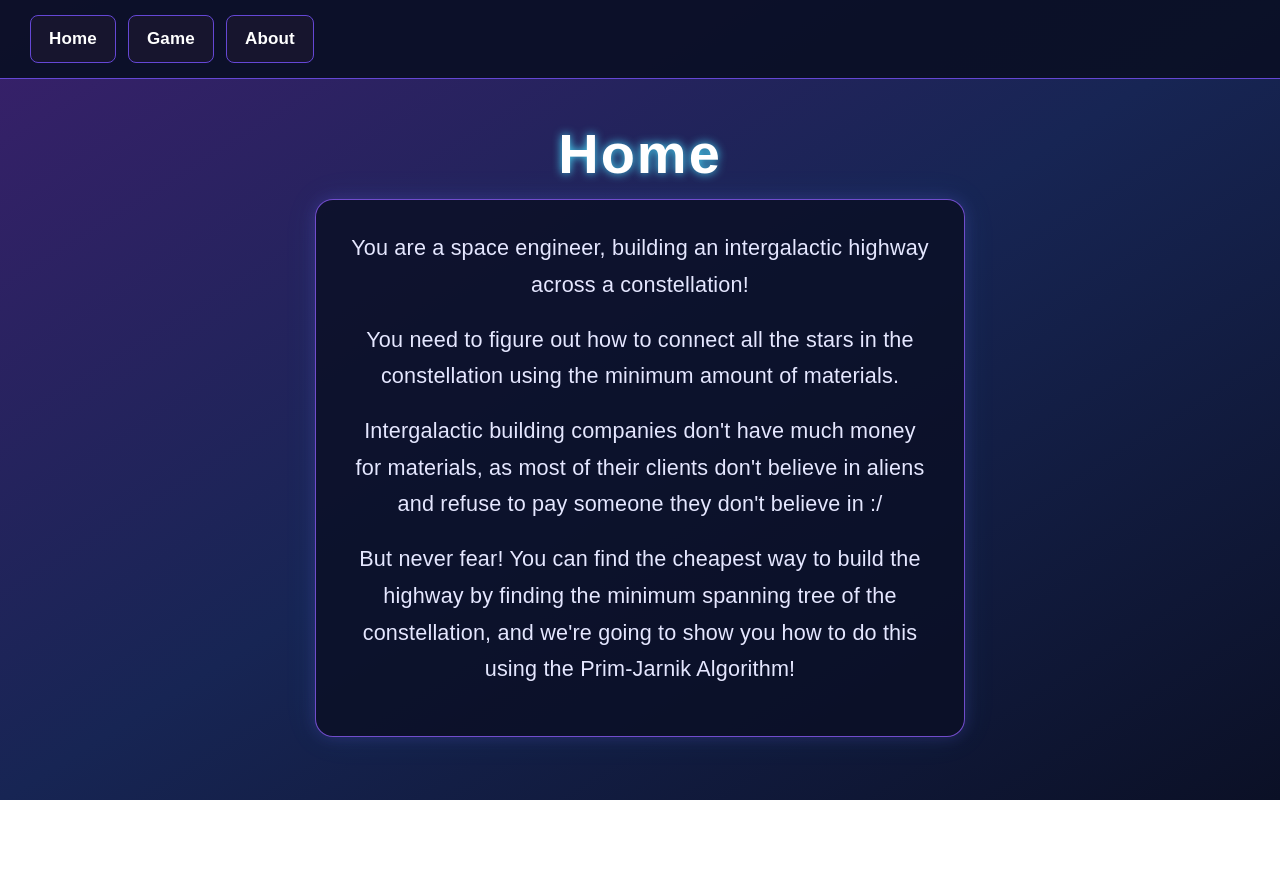
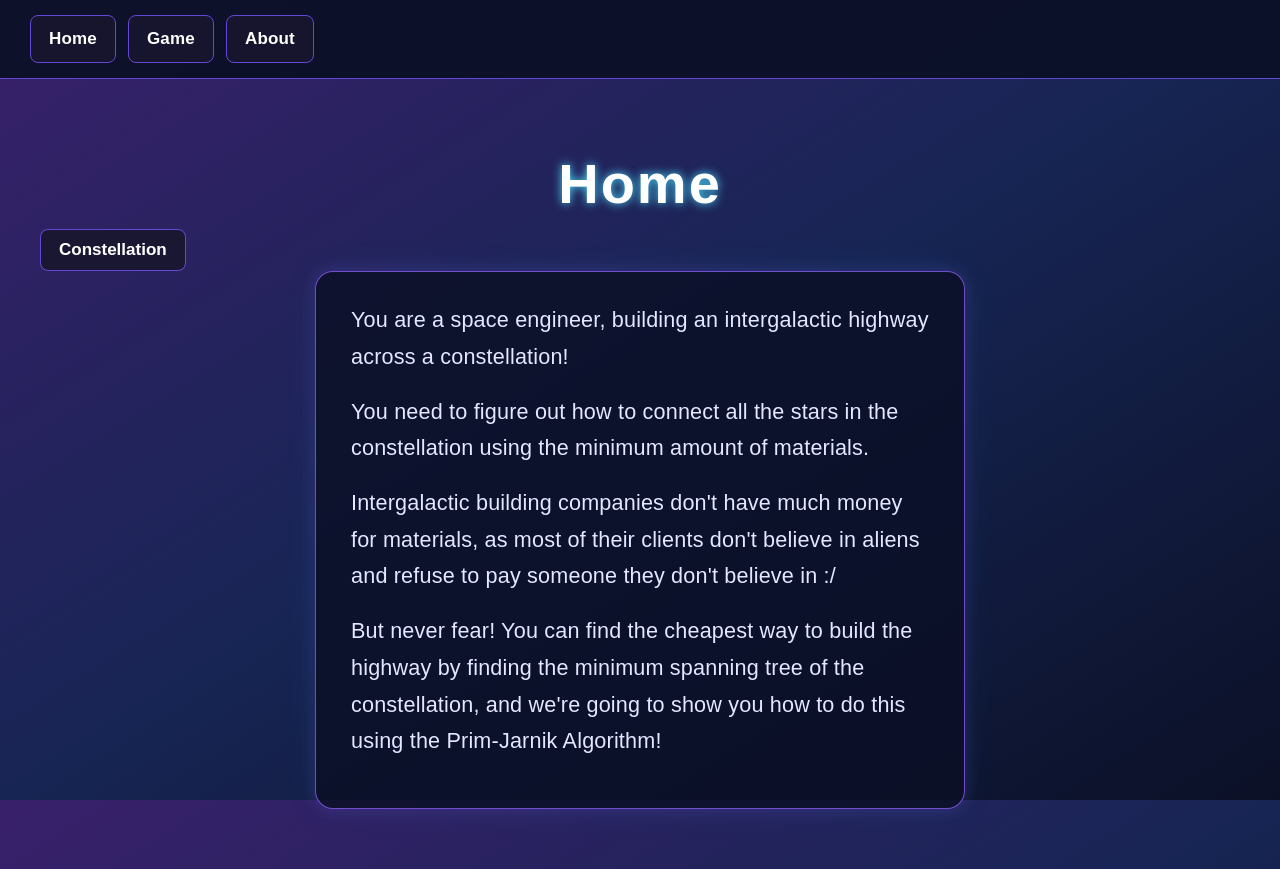
Before and after one commit to Eiznek-II/doyouhavetheguts2026, a React (Vite) app in the folder spanning-the-stars/: page / in a window 1280 px wide. Before the commit the page ends 800 px from the top, so only its background shows below. Built offline with nearby package versions, Linux system fonts and the light colour scheme; grey boxes are pictures that could not be loaded.

Commit message:
added the constellation button

```diff
--- a/spanning-the-stars/src/assets/styles/home.css
+++ b/spanning-the-stars/src/assets/styles/home.css
@@ -1,6 +1,35 @@
-.home-page{
+.home-page {
     padding: 30px 20px;
     box-sizing: border-box;
+
+}
+
+.container{
+    padding: 30px 20px;
+    box-sizing: border-box;
+    text-align: left;
+}
+
+.container h1 {
+    text-align: center;
+}
+
+.collapsible {
+    align-self: flex-start;
+    padding: 10px 18px;
+    background: #17152E;
+    border: 1px solid #6547D5;
+    border-radius: 8px;
+
+    color: white;
+    font-family: 'Rajdhani', sans-serif;
+    font-size: 17px;
+    font-weight: 600;
+    cursor: pointer;
+}
+
+.collapsible:hover {
+    background: #6547D5;
 }
 
 div.text-box {
--- a/spanning-the-stars/src/pages/Home.jsx
+++ b/spanning-the-stars/src/pages/Home.jsx
@@ -1,9 +1,20 @@
+import { useState } from "react";
 import "../assets/styles/home.css"
 
 export default function Home() {
+  const [isOpen, setIsOpen] = useState(true)
+
+  function openConstellation() {
+    setIsOpen(!isOpen);
+  }
+
   return (
-    <div className='home-page'>
+    <div className="home-page">
+      <div className='container'>
         <h1>Home</h1>
+        <button onClick={openConstellation}
+                className = "collapsible">Constellation </button>
+        {isOpen && (
           <div className = "text-box">
             <div className = "text">
               <p>You are a space engineer, building an intergalactic highway across a constellation!</p>
@@ -12,6 +23,8 @@ export default function Home() {
               <p>But never fear! You can find the cheapest way to build the highway by finding the minimum spanning tree of the constellation, and we're going to show you how to do this using the Prim-Jarnik Algorithm!</p>
             </div>
           </div>
+        )}
+      </div>
   </div>
   );
 }
```
Lines whose indentation alone changed are shown as unchanged.
